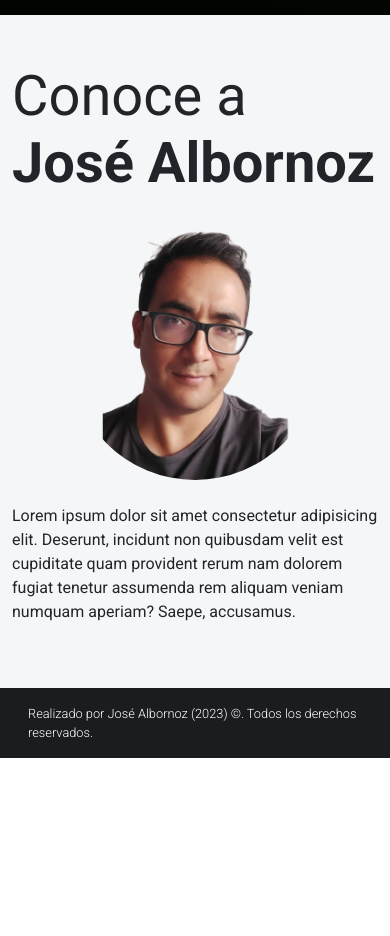
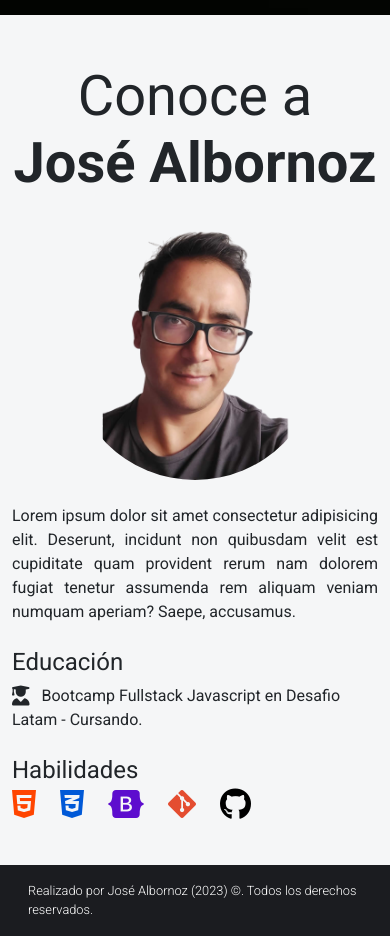
Before and after one commit to joche-dev/desafio-portafolio, a plain HTML site: page index.html in a window 390 px wide. Shown: the part 700-1636 px from the top of the page. Before the commit the page ends 1458 px from the top, so only its background shows below. Drawn offline with nearby package versions, Linux system fonts and the light colour scheme; a web font is replaced by a local one.

Commit message:
Upgrade de la seccion heroe y sobre-mi.

```diff
--- a/assets/css/style.css
+++ b/assets/css/style.css
@@ -14,6 +14,14 @@ h1 {
 
 h2 {
     font-size: 3.5rem;
+}
+
+h3 {
+    font-size: 2rem;
+}
+
+h4 {
+    font-size: 1.5rem;
 }
 
 /* NAVBAR */
@@ -42,7 +50,7 @@ h2 {
 .heroe {
     padding: 8rem 0 6rem 0;
     color: white;
-    background-image: url("../img/bg-hero.avif");
+    background-image: url("../img/bg-hero.jpg");
     background-size: cover;
     background-repeat: no-repeat;
 }
@@ -137,7 +145,7 @@ h2 {
 /* Seccion Sobre mi */
 .sobre-mi {
     background-color: #f5f6f7;
-    min-height: 600px;
+    min-height: 500px;
 }
 
 .img-profile {
@@ -145,6 +153,35 @@ h2 {
     margin: 1.5rem 0;
 }
 
+.sobre-mi p {
+    text-align: justify;
+}
+
+.fa-html5 {
+  color: orangered;
+}
+
+.fa-css3-alt {
+  color: #0059d7;
+}
+
+.fa-bootstrap {
+  color: #5d0dce;
+}
+
+.fa-git-alt{
+  color: #E44D30;
+}
+
+.fa-github {
+  color: black;
+}
+
+@media screen and (max-width: 992px) {
+    .sobre-mi .item-center {
+        text-align: center;
+    }
+}
 
 
 /* Section Footer */
--- a/index.html
+++ b/index.html
@@ -10,6 +10,7 @@
         integrity="sha384-KK94CHFLLe+nY2dmCWGMq91rCGa5gtU4mk92HdvYe+M/SXH301p5ILy+dN9+nJOZ" crossorigin="anonymous">
     <!-- Bootstrap Icons -->
     <link rel="stylesheet" href="https://cdn.jsdelivr.net/npm/bootstrap-icons@1.10.3/font/bootstrap-icons.css">
+    <script src="https://kit.fontawesome.com/e8c52db737.js" crossorigin="anonymous"></script>
     <!-- Custom CSS -->
     <link rel="stylesheet" href="./assets/css/style.css">
     <title>Portafolio - J.Albornoz</title>
@@ -51,10 +52,10 @@
                     <h1>Hola!</h1>
                 </div>
                 <div class="row">
-                    <div class="col-lg-auto">
+                    <div class="col-md-auto">
                         <h1>Yo soy</h1>
                     </div>
-                    <div class="col-lg-auto">
+                    <div class="col-md-auto">
                         <div id="carouselAutoplaying" class="carousel slide vertical" data-bs-ride="carousel">
                             <div class="carousel-inner">
                                 <div class="carousel-item active">
@@ -91,10 +92,48 @@
         </section>
 
         <section id="sobre-mi" class="sobre-mi py-5">
-            <div class="container d-flex flex-column justify-content-center align-items-center">
-                <h2>Conoce a <b>José Albornoz</b></h2>
-                <img class="img-profile rounded-circle" src="./assets/img/profile.png" alt="profile image">
-                <p>Lorem ipsum dolor sit amet consectetur adipisicing elit. Deserunt, incidunt non quibusdam velit est cupiditate quam provident rerum nam dolorem fugiat tenetur assumenda rem aliquam veniam numquam aperiam? Saepe, accusamus.</p>
+            <div class="container">
+                <div class="row text-center">
+                    <div class="col">
+                        <h2>Conoce a <b>José Albornoz</b></h2>
+                    </div>
+                </div>
+                <div class="row align-items-center">
+                    <div class="col-lg-auto item-center">
+                        <img class="img-profile rounded-circle" src="./assets/img/profile.png" alt="profile image">
+                    </div>
+                    <div class="col-lg-8">
+                        <p class="pb-2">
+                            Lorem ipsum dolor sit amet consectetur adipisicing elit. Deserunt, incidunt non
+                            quibusdam velit est cupiditate quam provident rerum nam dolorem fugiat tenetur assumenda rem
+                            aliquam veniam numquam aperiam? Saepe, accusamus.
+                        </p>
+                        <h4>Educación</h4>
+                        <div class="row mb-4">
+                            <div class="col-auto">
+                                <i class="fa-solid fa-user-graduate fa-lg mt-1 pe-2"></i><span> Bootcamp Fullstack Javascript en Desafio Latam - Cursando.</span>
+                            </div>
+                        </div>
+                        <h4>Habilidades</h4>
+                        <div class="row">
+                            <div class="col-auto">
+                                <i class="fa-brands fa-html5 fa-2xl mt-1"></i>
+                            </div>
+                            <div class="col-auto">
+                                <i class="fa-brands fa-css3-alt fa-2xl mt-1"></i>
+                            </div>
+                            <div class="col-auto">
+                                <i class="fa-brands fa-bootstrap fa-2xl mt-1"></i>
+                            </div>
+                            <div class="col-auto">
+                                <i class="fa-brands fa-git-alt fa-2xl mt-1"></i>
+                            </div>
+                            <div class="col-auto">
+                                <i class="fa-brands fa-github fa-2xl mt-1"></i>
+                            </div>
+                        </div>
+                    </div>
+                </div>
             </div>
         </section>
 
```
Also changed, not shown: assets/img/bg-hero.avif (deleted), assets/img/bg-hero.jpg (added).
